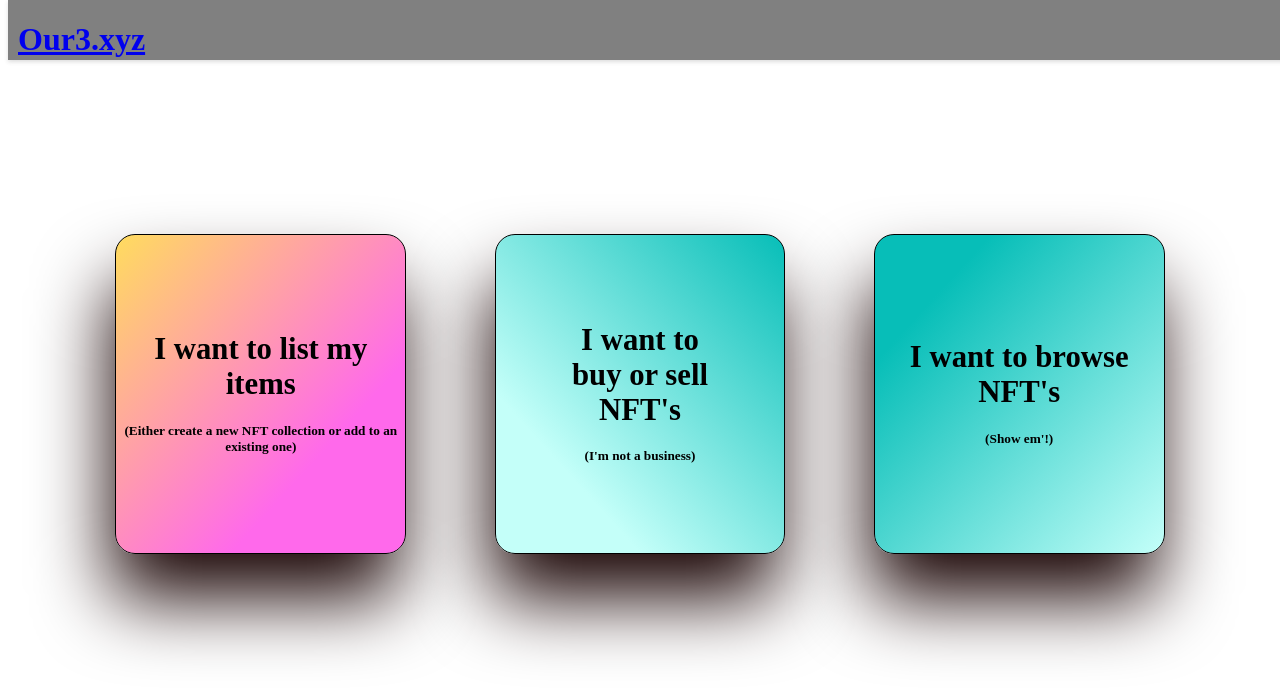
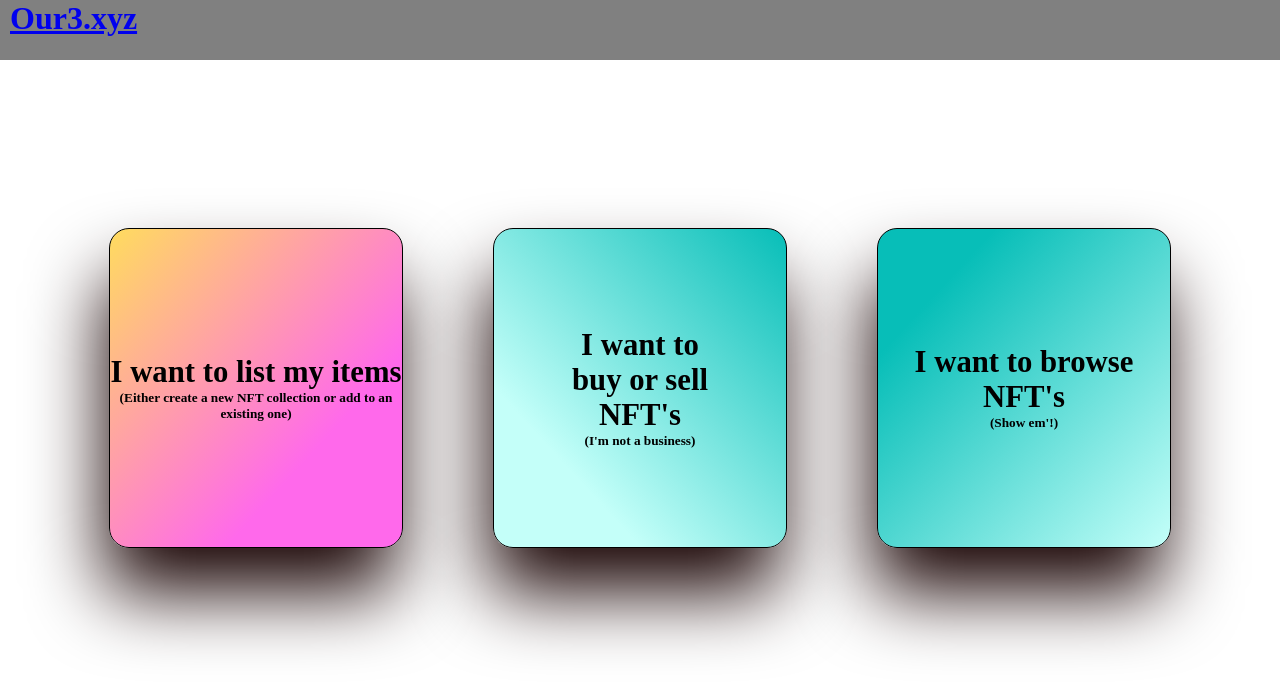
Before and after one commit to josealonso/zelda, a React (Create React App) app in the folder nft-mrkt-frontend/: page / in a window 1280 px wide. Shown: the top 696 px of the page. Built offline with nearby package versions, Linux system fonts and the light colour scheme.

Commit message:
fix global margin bug. Reset browser defaults at start of stylesheet

```diff
--- a/nft-mrkt-frontend/public/index.html
+++ b/nft-mrkt-frontend/public/index.html
@@ -6,38 +6,12 @@
     <meta name="viewport" content="width=device-width, initial-scale=1" />
     <meta name="theme-color" content="#000000" />
     <meta
-      name="description"
+      name="NFT marketplace"
       content="Web site created using create-react-app"
     />
-    <link rel="apple-touch-icon" href="%PUBLIC_URL%/logo192.png" />
-    <!--
-      manifest.json provides metadata used when your web app is installed on a
-      user's mobile device or desktop. See https://developers.google.com/web/fundamentals/web-app-manifest/
-    -->
-    <link rel="manifest" href="%PUBLIC_URL%/manifest.json" />
-    <!--
-      Notice the use of %PUBLIC_URL% in the tags above.
-      It will be replaced with the URL of the `public` folder during the build.
-      Only files inside the `public` folder can be referenced from the HTML.
-
-      Unlike "/favicon.ico" or "favicon.ico", "%PUBLIC_URL%/favicon.ico" will
-      work correctly both with client-side routing and a non-root public URL.
-      Learn how to configure a non-root public URL by running `npm run build`.
-    -->
-    <title>React App</title>
+    <title>Our3 Marketplace</title>
   </head>
   <body>
-    <noscript>You need to enable JavaScript to run this app.</noscript>
     <div id="root"></div>
-    <!--
-      This HTML file is a template.
-      If you open it directly in the browser, you will see an empty page.
-
-      You can add webfonts, meta tags, or analytics to this file.
-      The build step will place the bundled scripts into the <body> tag.
-
-      To begin the development, run `npm start` or `yarn start`.
-      To create a production bundle, use `npm run build` or `yarn build`.
-    -->
   </body>
 </html>
--- a/nft-mrkt-frontend/src/App.scss
+++ b/nft-mrkt-frontend/src/App.scss
@@ -1,7 +1,10 @@
 ::-webkit-scrollbar {
     display: none;
 }
-
+* {
+    margin: 0;
+    padding: 0;
+}
 .app{
     box-sizing: border-box;
     height: 100vh;
@@ -9,4 +12,5 @@
     scrollbar-width: none; // for firefox
     overflow: scroll;
     background-color: var(--ethblack);
+    margin: 0;
 }
--- a/nft-mrkt-frontend/src/components/Navbar/navbar.scss
+++ b/nft-mrkt-frontend/src/components/Navbar/navbar.scss
@@ -7,7 +7,6 @@
     top: 0;
     z-index: 3;
     transition: all 1s ease;
-    box-shadow: 0 2px 4px 0 rgba(89, 89, 89, 0.2);
 
     .logo{
         padding-left: 10px;
```
